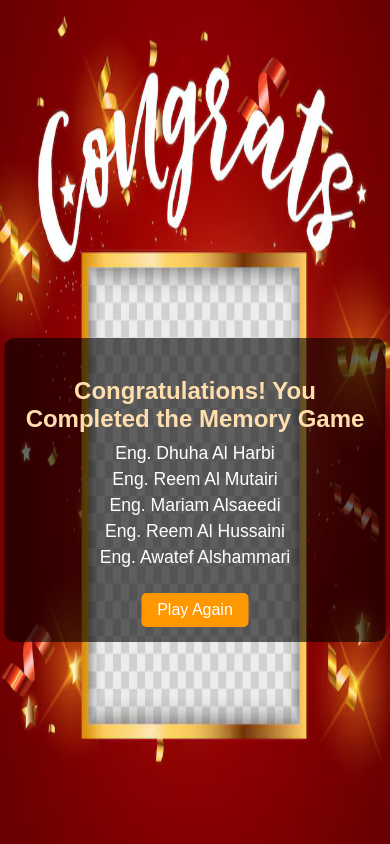
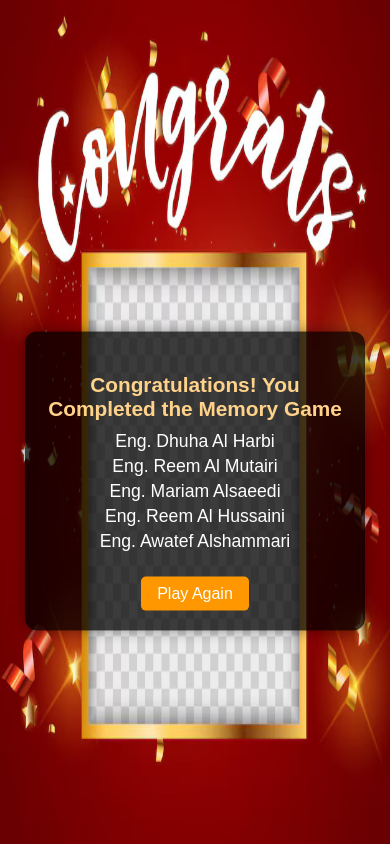
Before and after one commit to JockerQ/memory-gamee, a plain HTML site: page winner.html in a window 390 px wide. Drawn offline with Linux system fonts and the light colour scheme.

Commit message:
css update

```diff
--- a/style.css
+++ b/style.css
@@ -298,16 +298,28 @@ button:hover {
 }
 
 
-  .winner-container {
-    width: 90%;
-    padding: 15px;
-  }
+.winner-container {
+    background: rgba(0, 0, 0, 0.75); /* dark transparent overlay */
+    padding: 20px;
+    border-radius: 12px;
+    text-align: center;
+    width: 85%;
+    max-width: 300px; /* fit nicely inside the white box */
+    position: absolute;
+    top: 57%;
+    left: 50%;
+    transform: translate(-50%, -50%);
+    box-shadow: 0 0 15px rgba(0, 0, 0, 0.4);
+}
 
-  .winner-container h3 {
-    font-size: 1.5em;
-  }
+.winner-container h3 {
+    color: #ffd28a;
+    font-size: 1.3em;
+    margin-bottom: 10px;
+}
 
-  .winner-container li {
+.winner-container li {
+    color: white;
     font-size: 1.1em;
-  }
+    margin: 4px 0;
 }
```
